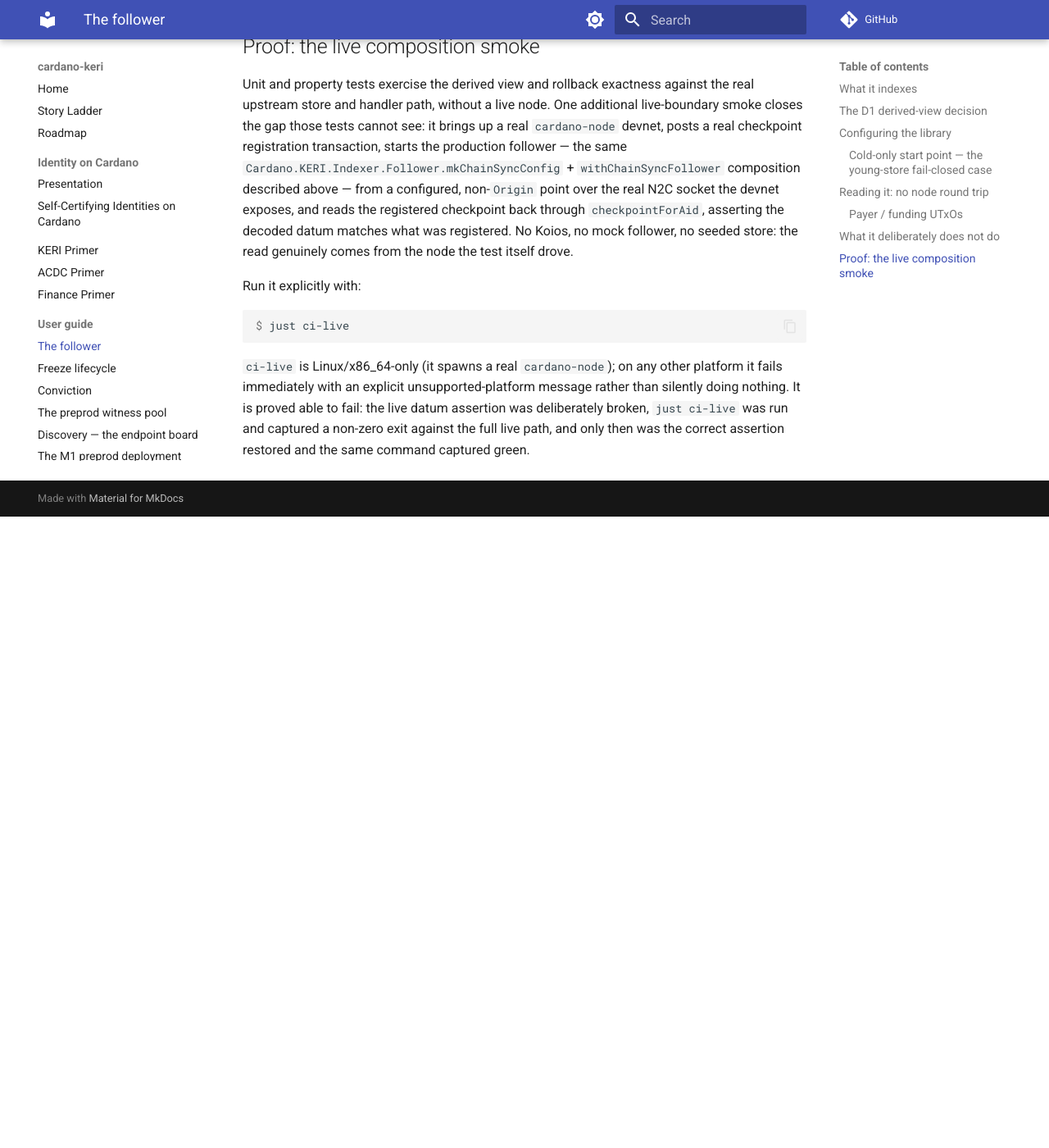
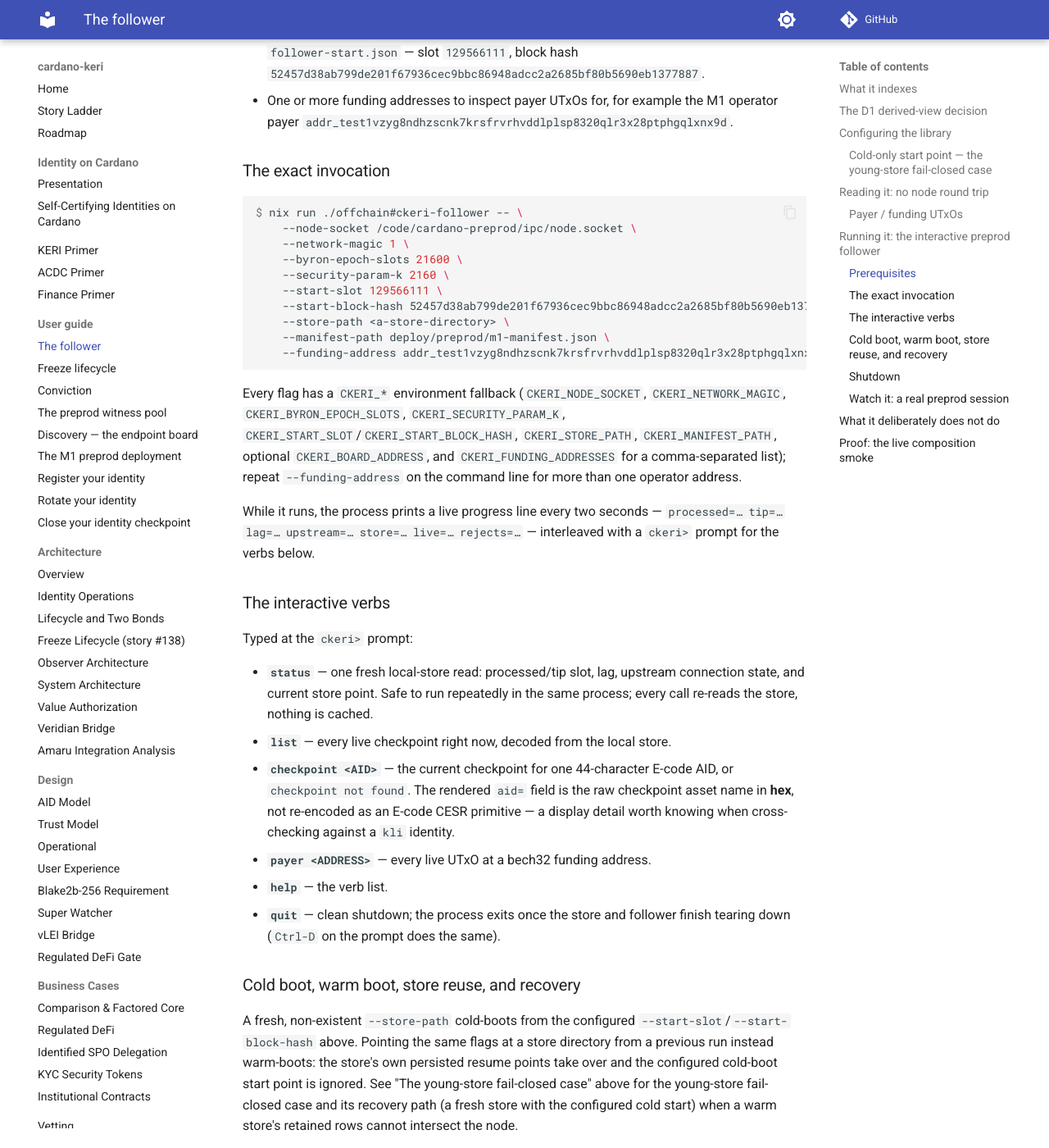
Before and after one commit to lambdasistemi/cardano-keri, an MkDocs documentation site: the page built from docs/user/follower.md, in a window 1280 px wide and 1400 px high, scrolled down 3137 px. Shown: the whole window at 82% size. Built offline with MkDocs 1.6.1 and Material for MkDocs 9.7.7, drawn with Linux system fonts in a browser that asks for light colours; comment, search, counter and statistics services are not loaded; before the commit the page ends 3767 px from its top, so only the background shows below that; some of the changed text lies outside the part shown.

Commit message:
docs: add runnable follower preprod guide and cast
Rewrite the follower user guide as executable operator documentation
for the ckeri-follower binary (#188), replacing the superseded
library-only framing: prerequisites, the exact production nix run
invocation, every interactive verb, cold/warm boot and store-reuse
recovery, and shutdown. Embed a real 80x24 asciicast recorded from
the accepted production entrypoint against the live preprod deployment,
via a reproducible recording helper, and wire MkDocs' asciinema-player
plugin with a preview-overridable site_url.

Tasks: T18807,T18808,T18809,T18810,T18811

````diff
--- a/docs/user/follower.md
+++ b/docs/user/follower.md
@@ -61,14 +61,13 @@ machinery in the wrong repository; it has been retired (see
 
 ## Configuring the library
 
-Story #175 ships a library, not a runnable follower executable. A host creates
-an `IndexerConfig`, passes it with the deployment `Manifest` to
+A host creates an `IndexerConfig`, passes it with the deployment `Manifest` to
 `Cardano.KERI.Indexer.Follower.mkChainSyncConfig`, opens the configured store
 with the upstream indexer, and supplies both to
-`withChainSyncFollower`. The runnable preprod process and interactive query
-surface are filed as
-[`cardano-keri#188`](https://github.com/lambdasistemi/cardano-keri/issues/188);
-until that lands, commands such as `ckeri-follower` are not available.
+`withChainSyncFollower`.
+[`cardano-keri#188`](https://github.com/lambdasistemi/cardano-keri/issues/188)
+builds exactly this composition into the runnable `ckeri-follower` executable
+and interactive query prompt documented below.
 
 `IndexerConfig` has an `opt-env-conf` surface for the node socket, network
 magic, Byron epoch size, security parameter `k`, store path, funding
@@ -120,6 +119,111 @@ may configure more than one — and `payerUtxos` returns the raw
 transaction builder) off `cardano-cli` is a separate story; this library only
 provides the data and proves it readable.
 
+## Running it: the interactive preprod follower
+
+`ckeri-follower` is the runnable executable built from this library: it opens
+a store, drives the production `withChainSyncFollower` composition against a
+live node socket, and serves an interactive local-store query prompt in the
+foreground for as long as it runs.
+
+### Prerequisites
+
+- A synced preprod `cardano-node` reachable over a local N2C socket, for
+  example `/code/cardano-preprod/ipc/node.socket`.
+- Preprod's network parameters: network magic `1`, Byron epoch slots `21600`,
+  security parameter `--security-param-k 2160`.
+- The committed deployment manifest `deploy/preprod/m1-manifest.json`.
+- For a cold-boot start, this deployment's committed start-point record
+  `deploy/preprod/m1-follower-start.json` — slot `129566111`, block hash
+  `52457d38ab799de201f67936cec9bbc86948adcc2a2685bf80b5690eb1377887`.
+- One or more funding addresses to inspect payer UTxOs for, for example the M1
+  operator payer
+  `addr_test1vzyg8ndhzscnk7krsfrvrhvddlplsp8320qlr3x28ptphgqlxnx9d`.
+
+### The exact invocation
+
+```console
+$ nix run ./offchain#ckeri-follower -- \
+    --node-socket /code/cardano-preprod/ipc/node.socket \
+    --network-magic 1 \
+    --byron-epoch-slots 21600 \
+    --security-param-k 2160 \
+    --start-slot 129566111 \
+    --start-block-hash 52457d38ab799de201f67936cec9bbc86948adcc2a2685bf80b5690eb1377887 \
+    --store-path <a-store-directory> \
+    --manifest-path deploy/preprod/m1-manifest.json \
+    --funding-address addr_test1vzyg8ndhzscnk7krsfrvrhvddlplsp8320qlr3x28ptphgqlxnx9d
+```
+
+Every flag has a `CKERI_*` environment fallback (`CKERI_NODE_SOCKET`,
+`CKERI_NETWORK_MAGIC`, `CKERI_BYRON_EPOCH_SLOTS`, `CKERI_SECURITY_PARAM_K`,
+`CKERI_START_SLOT`/`CKERI_START_BLOCK_HASH`, `CKERI_STORE_PATH`,
+`CKERI_MANIFEST_PATH`, optional `CKERI_BOARD_ADDRESS`, and
+`CKERI_FUNDING_ADDRESSES` for a comma-separated list); repeat
+`--funding-address` on the command line for more than one operator address.
+
+While it runs, the process prints a live progress line every two seconds —
+`processed=… tip=… lag=… upstream=… store=… live=… rejects=…` — interleaved
+with a `ckeri> ` prompt for the verbs below.
+
+### The interactive verbs
+
+Typed at the `ckeri> ` prompt:
+
+- **`status`** — one fresh local-store read: processed/tip slot, lag,
+  upstream connection state, and current store point. Safe to run repeatedly
+  in the same process; every call re-reads the store, nothing is cached.
+- **`list`** — every live checkpoint right now, decoded from the local store.
+- **`checkpoint <AID>`** — the current checkpoint for one 44-character E-code
+  AID, or `checkpoint not found`. The rendered `aid=` field is the raw
+  checkpoint asset name in **hex**, not re-encoded as an E-code CESR
+  primitive — a display detail worth knowing when cross-checking against a
+  `kli` identity.
+- **`payer <ADDRESS>`** — every live UTxO at a bech32 funding address.
+- **`help`** — the verb list.
+- **`quit`** — clean shutdown; the process exits once the store and follower
+  finish tearing down (`Ctrl-D` on the prompt does the same).
+
+### Cold boot, warm boot, store reuse, and recovery
+
+A fresh, non-existent `--store-path` cold-boots from the configured
+`--start-slot`/`--start-block-hash` above. Pointing the same flags at a store
+directory from a previous run instead warm-boots: the store's own persisted
+resume points take over and the configured cold-boot start point is ignored.
+See "The young-store fail-closed case" above for the young-store fail-closed
+case and its recovery path (a fresh store with the configured cold start)
+when a warm store's retained rows cannot intersect the node.
+
+### Shutdown
+
+`quit` at the prompt (or `Ctrl-D`) stops the interactive loop and lets the
+follower and store shut down cleanly before the process exits; there is no
+separate stop command or signal handling to know about.
+
+### Watch it: a real preprod session
+
+Recorded by the resident coding agent against the live preprod deployment
+above, 2026-08-01, using the exact invocation shown, the committed M1 start
+point, and the configured payer. Every catch-up progress line and verb result
+below is genuine `ckeri-follower` output over a real preprod node socket,
+unedited. The `ckeri> <command>` lines are rendered by the recording helper
+immediately before it forwards the same command to the running process —
+Haskeline does not echo the FIFO-fed input the helper uses, so the helper
+renders the faithful interactive line itself. No command, argument, or result
+is altered, reordered, or fabricated.
+
+```asciinema-player
+{ "file": "assets/video/follower-preprod.cast"
+, "mkap_theme": "none"
+, "cols": 80
+}
+```
+
+A reproducible recording helper lives at
+`scripts/record-follower-preprod-cast.sh`; point `CKERI_TOUR_STORE` at a
+fresh store directory and it drives this exact tour against a live preprod
+socket.
+
 ## What it deliberately does not do
 
 - No chain-sync client, reconnect loop, or rollback engine of its own —
@@ -131,9 +235,9 @@ provides the data and proves it readable.
   not own; its audit and follow-ups are recorded in
   [`chain-follower#29`](https://github.com/lambdasistemi/chain-follower/issues/29)
   and [`cardano-node-clients#197`](https://github.com/lambdasistemi/cardano-node-clients/issues/197).
-- No binary and no query API surface in #175. The runnable preprod follower and
-  interactive query loop belong to
-  [`cardano-keri#188`](https://github.com/lambdasistemi/cardano-keri/issues/188).
+- No remote/HTTP query API of its own — the runnable `ckeri-follower` process
+  below exposes only the local, in-process interactive prompt over its own
+  store.
 
 ## Proof: the live composition smoke
 
--- a/mkdocs.yml
+++ b/mkdocs.yml
@@ -1,8 +1,11 @@
 site_name: cardano-keri
 site_description: Self-certifying identities on Cardano with pre-rotation
-site_url: https://lambdasistemi.github.io/cardano-keri/
+site_url: !ENV [MKDOCS_SITE_URL, "https://lambdasistemi.github.io/cardano-keri/"]
 repo_url: https://github.com/lambdasistemi/cardano-keri
 docs_dir: docs
+
+plugins:
+  - asciinema-player
 
 theme:
   name: material
````
Also changed, not shown: specs/188-runnable-follower/tasks.md (+5 -5 lines), 2 other files.
